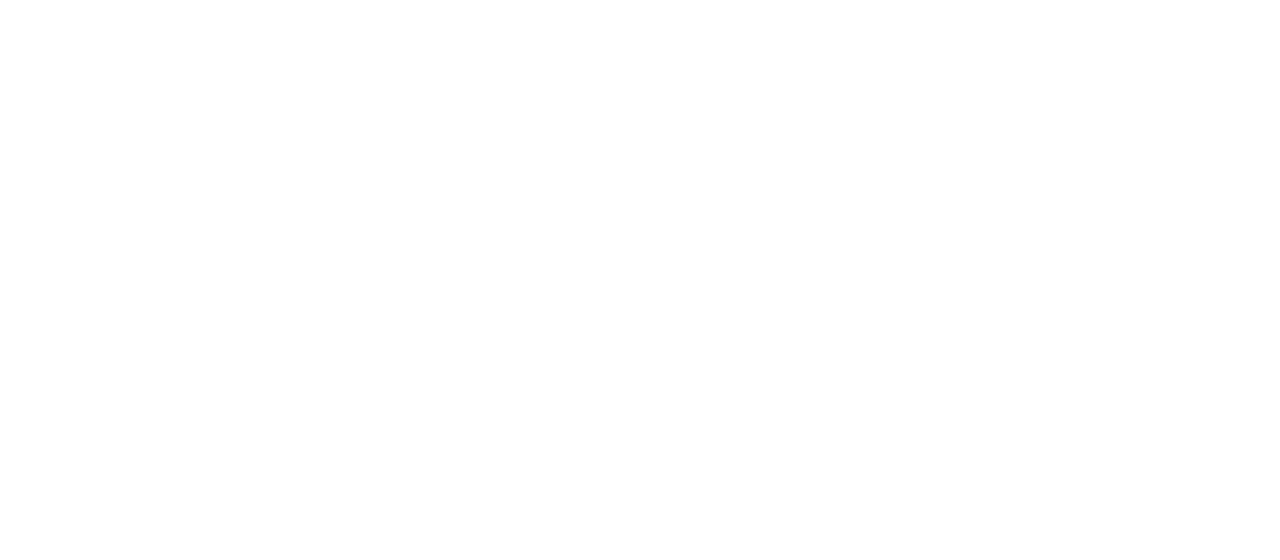
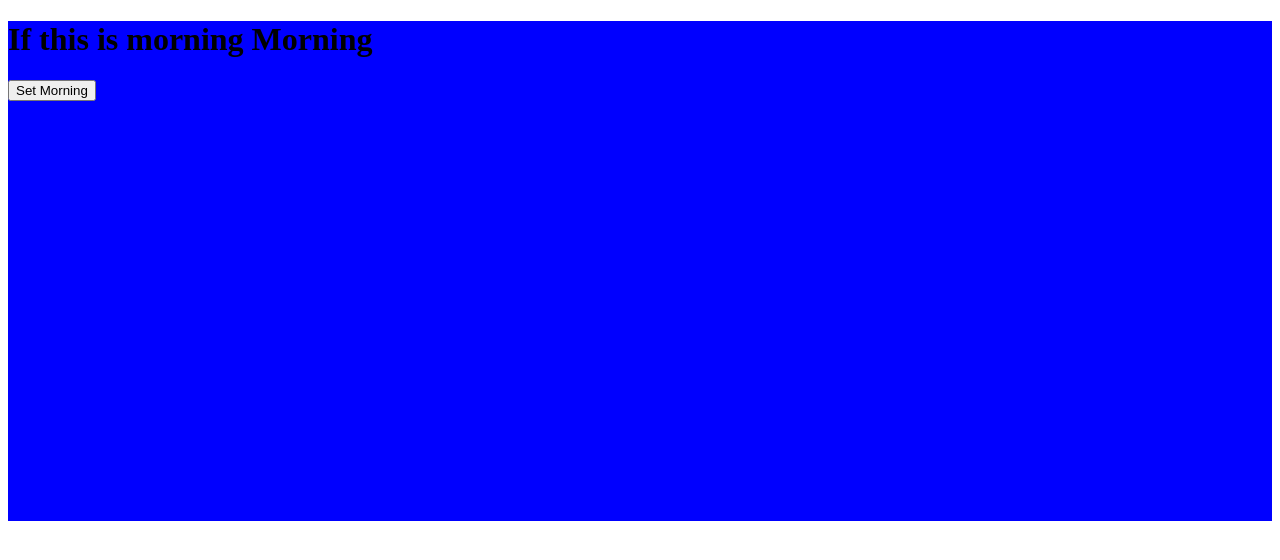
Before and after one commit to umairulhasan/Expence-Traker-old-uncomp, a React (Create React App) app: page / in a window 1280 px wide. Shown: the top 560 px of the page. Built offline with nearby package versions, Linux system fonts and the light colour scheme.

Commit message:
Class 4 practice logics build in css Class

```diff
--- a/src/App.js
+++ b/src/App.js
@@ -36,13 +36,14 @@
 
 // export default App;
 import React, { useState } from 'react';
+import './CustomClass.css';
 import CounterInput from './CounterInput';
 import CounterOutput from './CounterOutput';
 import Filterpractive from './Filterpractive';
 import Prop from './propsPractice';
 import useStateHookPractive from './useStateHookPractive';
 import ThisComponentRecivedValueAsPropThroughUseState from './ThisComponentRecivedValueAsPropThroughUseState';
-
+import Class4 from './Class4';
 function App() {
 
 
@@ -53,7 +54,7 @@
     //This is the parent component
     <div >
 
-
+   <Class4/>
     </div>
   );
 }
--- /dev/null
+++ b/src/Class4.js
@@ -0,0 +1,25 @@
+import React, {useState} from 'react';
+import './CustomClass.css';
+export default function Class4() {
+
+
+
+let [Morning , setMorning] = useState(true)
+
+  return (
+    <div className= {`box ${Morning ? 'day' : 'night'}`}>
+
+
+
+<h1>If this is morning {Morning ? 'Morning' : 'Night' } </h1>
+
+
+
+<button  onClick ={()=> setMorning(!Morning)}>
+Set Morning
+
+</button>
+
+    </div>
+  );
+}
--- /dev/null
+++ b/src/CustomClass.css
@@ -0,0 +1,11 @@
+.box{
+    height: 500px;
+}
+
+.day{
+    background-color : blue;
+}
+.night{
+
+    background-color: black;
+}
```
